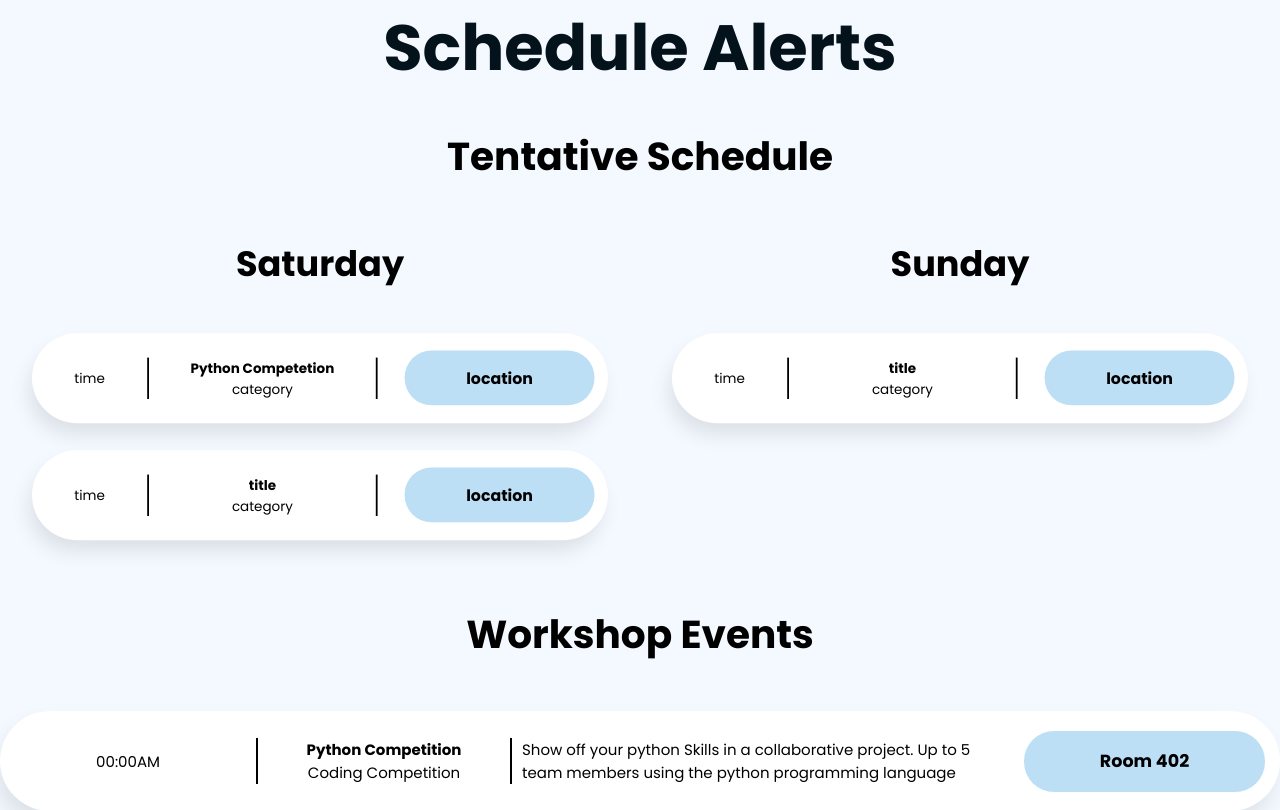
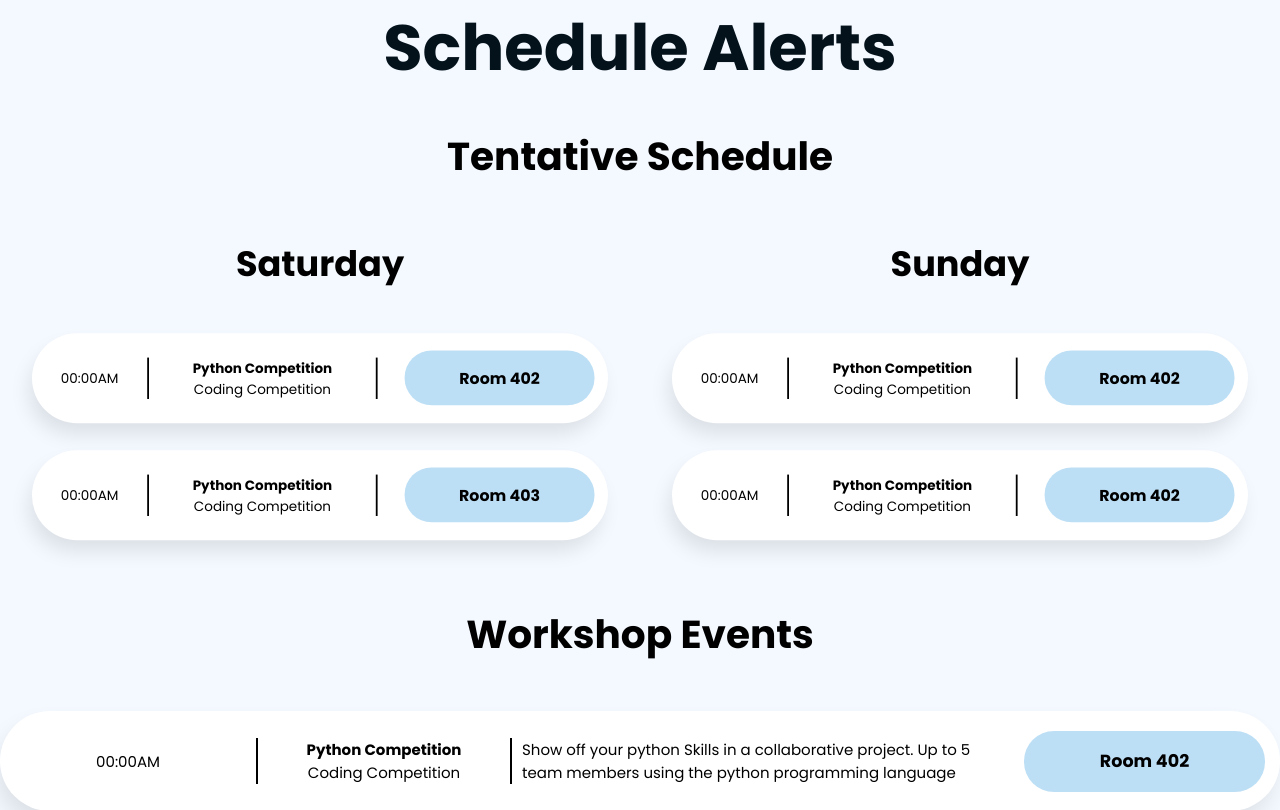
Before and after one commit to lesliejogit/my-app, a React (Create React App) app: page / in a window 1280 px wide. Shown: the top 810 px of the page. Built offline with nearby package versions, Linux system fonts and the light colour scheme.

Commit message:
Added asset for pop up window background, transferred data into json file, turned saturday and sunday events into a rendered list

```diff
--- a/src/App.js
+++ b/src/App.js
@@ -8,7 +8,7 @@ function App() {
     <div className="App">
       <header className="App-header">
       <h1>Schedule Alerts</h1>
-      <Schedule workshopData={scheduleData.workshopData}/>
+      <Schedule workshopData={scheduleData.workshopData} tentativeSchedule={scheduleData.tentativeSchedule}/>
 
       </header>
     </div>
--- a/src/Components/Data/scheduleData.json
+++ b/src/Components/Data/scheduleData.json
@@ -35,6 +35,38 @@
             "description" : "Show off your python Skills in a collaborative project. Up to 5 team members using the python programming language",
             "location" : "Room 402"
         }
-    ]
+    ],
+
+    "tentativeSchedule":{
+        "saturday": [
+            {
+                "time" :"00:00AM",
+                "title" :"Python Competition",
+                "category" : "Coding Competition",
+                "location" : "Room 402"
+            },
+            {
+                "time" :"00:00AM",
+                "title" :"Python Competition",
+                "category" : "Coding Competition",
+                "location" : "Room 403"
+            }
+        ],
+
+        "sunday" :[
+            {
+                "time" :"00:00AM",
+                "title" :"Python Competition",
+                "category" : "Coding Competition",
+                "location" : "Room 402"
+            },
+            {
+                "time" :"00:00AM",
+                "title" :"Python Competition",
+                "category" : "Coding Competition",
+                "location" : "Room 402"
+            }
+        ]
+    }
 
 }
--- a/src/Components/Schedule.js
+++ b/src/Components/Schedule.js
@@ -1,26 +1,24 @@
 export default function Schedule(props){
-    const generateWorkshopEvents = () =>{
-        const numEvents = 5
-        const sampleData = []
-        const sampleEvent = {
-            time: "00:00AM",
-            event:{
-                title:"Python Competetion",
-                category: "Coding Competetion"
-            },
-            description: "Show off your python Skills in a collaborative project. Up to 5 team members using the python programming language",
-            location: "Room 402"
-        }
+    const generateTentativeSchedule = () =>{
 
-        for (let i=0;i<numEvents; i++){
-            sampleData.push(sampleEvent)
-        }
-
-        return sampleData
-    }
-
-
-    const generateTentativeSchedule = () =>{
+        const saturdayEvents = props.tentativeSchedule.saturday.map(event =>(
+            <div className="event--table">
+            <div className="event--container">
+                <div className="event--time">{event.time}</div>
+                <div className="event--title"><b>{event.title}</b> <br/> {event.category}</div>
+                <div className="event--location"> <h3> {event.location} </h3></div>
+            </div>
+        </div>
+        ))
+        const sundayEvents = props.tentativeSchedule.sunday.map(event =>(
+            <div className="event--table">
+            <div className="event--container">
+                <div className="event--time">{event.time}</div>
+                <div className="event--title"><b>{event.title}</b> <br/> {event.category}</div>
+                <div className="event--location"> <h3> {event.location} </h3></div>
+            </div>
+        </div>
+        ))
 
 
 
@@ -28,32 +26,12 @@ export default function Schedule(props){
         <div className="tentativeSchedule--container">
             <div className="tentativeSchedule--column">
                 <h2>Saturday</h2>
-                <div className="event--table">
-                    <div className="event--container">
-                        <div className="event--time">time</div>
-                        <div className="event--title"><b>Python Competetion</b> <br/> category</div>
-                        <div className="event--location"> <h3> location</h3></div>
-                    </div>
-                </div>
-
-                <div className="event--table">
-                    <div className="event--container">
-                        <div className="event--time">time</div>
-                        <div className="event--title"><b>title</b> <br/> category</div>
-                        <div className="event--location"> <h3> location</h3></div>
-                    </div>
-                </div>
+                {saturdayEvents}
             </div>
 
             <div className="tentativeSchedule--column">
                 <h2>Sunday</h2>
-                <div className="event--table">
-                    <div className="event--container">
-                        <div className="event--time">time</div>
-                        <div className="event--title"><b>title</b> <br/> category</div>
-                        <div className="event--location"> <h3> location</h3></div>
-                    </div>
-                </div>
+                {sundayEvents}
             </div>
         </div>
         )
@@ -65,7 +43,7 @@ export default function Schedule(props){
     title --> event--title ...
     */
 
-    const sampleEvents = props.workshopData.map(table => (
+    const workshopEvents = props.workshopData.map(table => (
         <div className="event--table">
             <div className="grid--container">
                 <div className="event--time">{table.time}</div>
@@ -85,7 +63,7 @@ export default function Schedule(props){
             {tentativeSchedule}
 
             <h2>Workshop Events</h2>
-            {sampleEvents}
+            {workshopEvents}
         </div>
     )
   }
```
Also changed, not shown: 1 other file (tests, documents, lock files or other folders).
